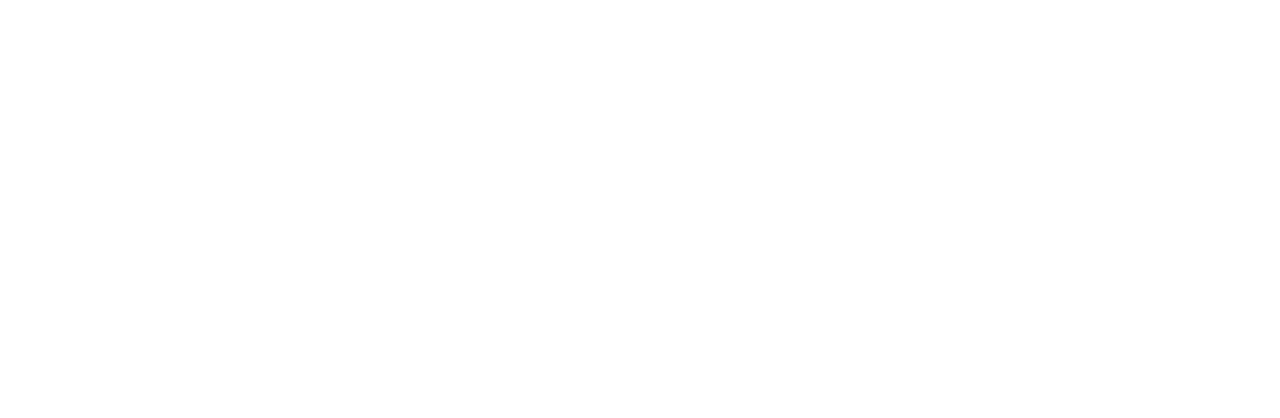
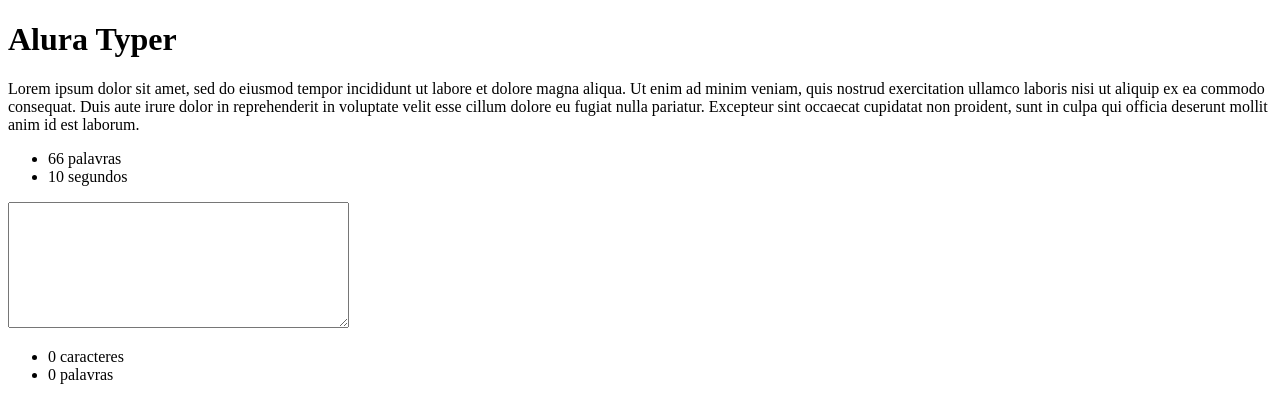
Before and after one commit to larasimmer/jQuery-Alura-typer, a plain HTML site: page public/principal.html in a window 1280 px wide. Drawn offline with Linux system fonts and the light colour scheme.

Commit message:
Base HTML, implementação dos contadores de caracteres e palavras, e cronômetro

```diff
--- /dev/null
+++ b/public/js/main.js
@@ -0,0 +1,29 @@
+$(document).ready(function() {
+
+    //VARIÁVEIS
+
+    let frase = $(".frase").text();
+    let quantidadeDePalavras = frase.split(" ").length;
+    let tamanhoDaFrase = $("#palavras").text(quantidadeDePalavras);
+    let campoDeDigitacao = $(".campo-digitacao");
+    let tempoRestante = $("#segundos").text();
+
+    //CHAMANDO FUNÇÕES
+
+    campoDeDigitacao.on("input", function() {
+        let contadorDeCaracteres = $("#contador-caracteres").text(campoDeDigitacao.val().split("").length);
+        let contadorDePalavras = $("#contador-palavras").text(campoDeDigitacao.val().split(/\S+/).length -1);
+    });
+
+    campoDeDigitacao.one("focus", function() {
+        cronometroId = setInterval(function() {
+            tempoRestante--;
+            $("#segundos").text(tempoRestante);
+
+            if (tempoRestante == 0) {
+                campoDeDigitacao.attr("disabled", "true");
+                clearInterval(cronometroId);
+            }
+        },1000);
+    })
+});
--- a/public/principal.html
+++ b/public/principal.html
@@ -5,6 +5,20 @@
         <title>Alura Typer</title>
     </head>
     <body>
-    <!-- Seja bem vindo ao curso de jQuery :) -->
+        <h1>Alura Typer</h1>
+        <p class="frase">Lorem ipsum dolor sit amet, sed do eiusmod tempor incididunt ut labore et dolore magna aliqua. Ut enim ad minim veniam, quis nostrud exercitation ullamco laboris nisi ut aliquip ex ea commodo consequat. Duis aute irure dolor in reprehenderit in voluptate velit esse cillum dolore eu fugiat nulla pariatur. Excepteur sint occaecat cupidatat non proident, sunt in culpa qui officia deserunt mollit anim id est laborum.</p>
+        <ul class="informacoes">
+            <li><span id="palavras">30</span> palavras</li>
+            <li><span id="segundos">10</span> segundos</li>
+        </ul>
+
+        <textarea class="campo-digitacao" rows="8" cols="40"></textarea>
+
+        <ul>
+            <li><span id="contador-caracteres">0</span> caracteres</li>
+            <li><span id="contador-palavras">0</span> palavras</li>
+        </ul>
+        <script src="js/jquery.js"></script>
+        <script src="js/main.js"></script>
     </body>
 </html>
```
Lines whose indentation alone changed are shown as unchanged.
